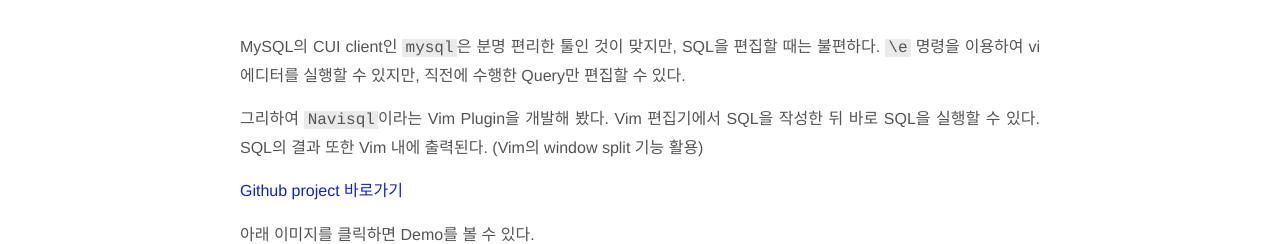
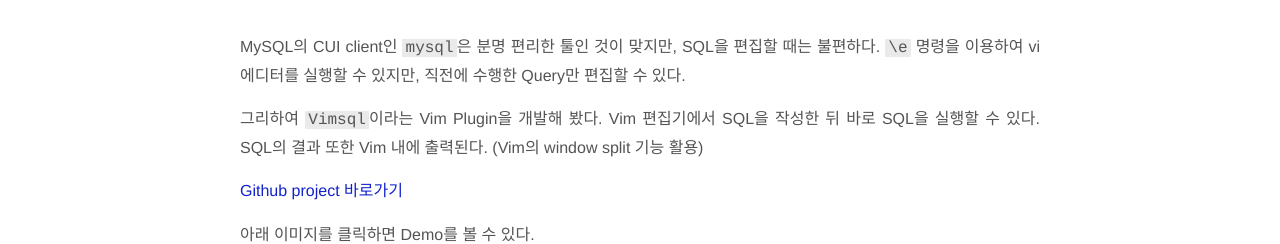
Before and after one commit to jason-heo/jason-heo.github.io, a Jekyll site: the page built from _posts/2015-10-04-navisql.md, in a window 1280 px wide. Shown: the part 383-627 px from the top of the page. Built offline with Jekyll 4.4.1, drawn with Linux system fonts in a browser that asks for light colours; Markdown is read by kramdown in place of the engine named in the settings; comment, search, counter and statistics services are not loaded; grey boxes are pictures that could not be loaded.

Commit message:
Update 2015-10-04-navisql.md

```diff
--- a/_posts/2015-10-04-navisql.md
+++ b/_posts/2015-10-04-navisql.md
@@ -6,11 +6,11 @@
 
 MySQL의 CUI client인 `mysql`은 분명 편리한 툴인 것이 맞지만, SQL을 편집할 때는 불편하다. `\e` 명령을 이용하여 vi 에디터를 실행할 수 있지만, 직전에 수행한 Query만 편집할 수 있다.
 
-그리하여 `Navisql`이라는 Vim Plugin을 개발해 봤다. Vim 편집기에서 SQL을 작성한 뒤 바로 SQL을 실행할 수 있다. SQL의 결과 또한 Vim 내에 출력된다. (Vim의 window split 기능 활용)
+그리하여 `Vimsql`이라는 Vim Plugin을 개발해 봤다. Vim 편집기에서 SQL을 작성한 뒤 바로 SQL을 실행할 수 있다. SQL의 결과 또한 Vim 내에 출력된다. (Vim의 window split 기능 활용)
 
-[Github project 바로가기](https://github.com/mysqlguru/Navisql)
+[Github project 바로가기](https://github.com/mysqlguru/Vimsql)
 
 
 아래 이미지를 클릭하면 Demo를 볼 수 있다.
 
-[![Navisql Screenshot](http://img.youtube.com/vi/6ovYivP-O0U/0.jpg)](http://www.youtube.com/watch?v=6ovYivP-O0U)
+[![Vimsql Screenshot](http://img.youtube.com/vi/6ovYivP-O0U/0.jpg)](http://www.youtube.com/watch?v=6ovYivP-O0U)
```
